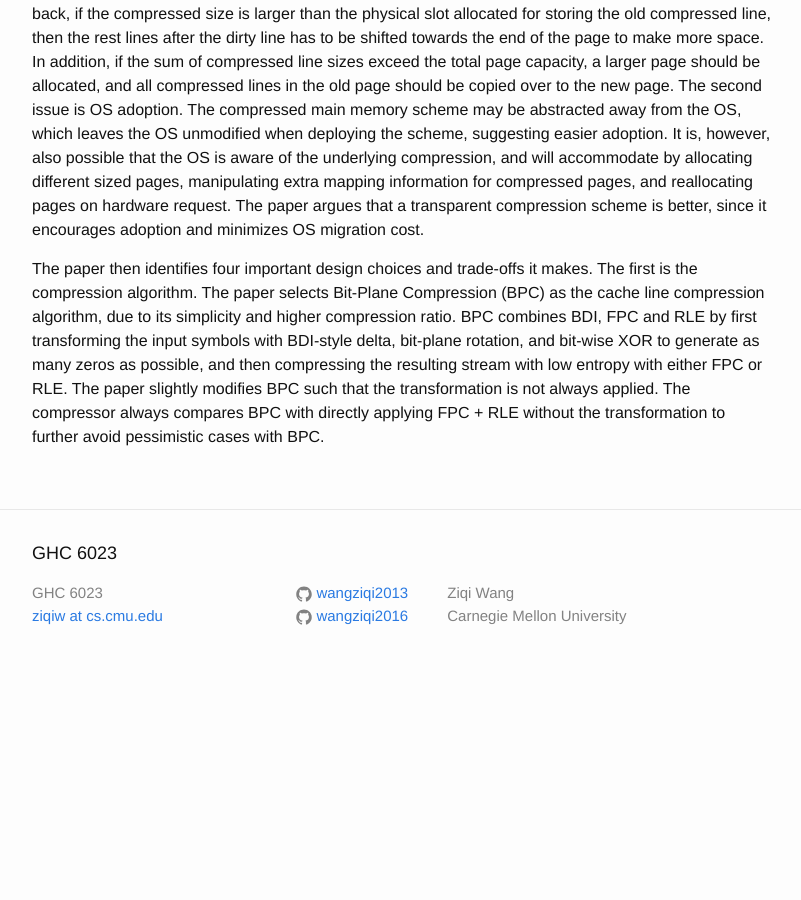
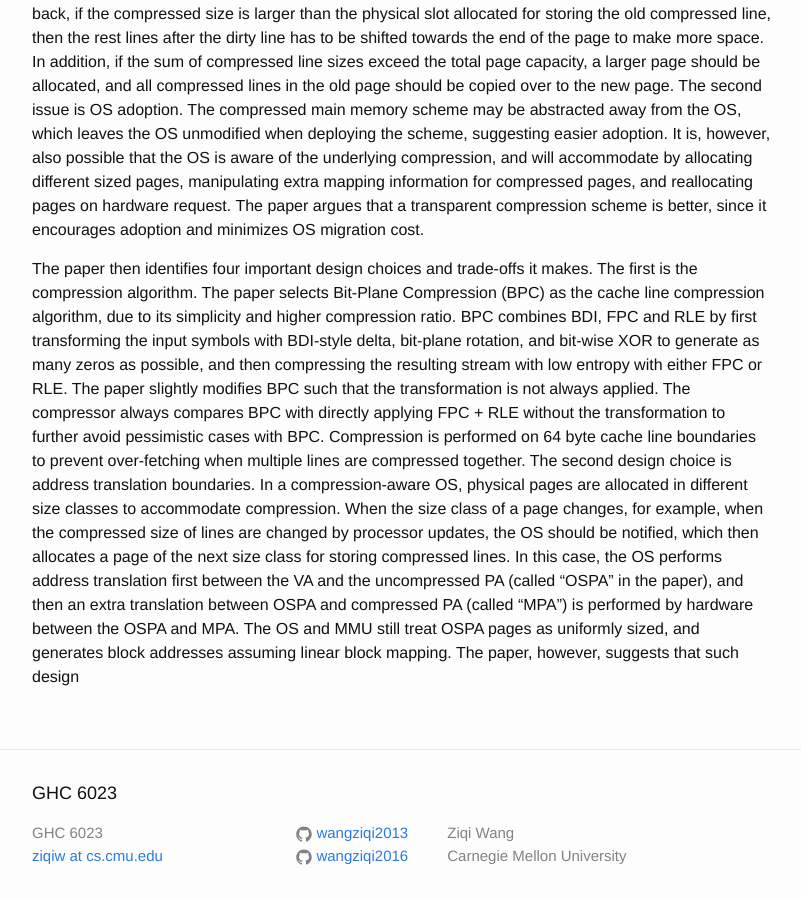
Before and after one commit to wangziqi2013/wangziqi2013.github.io, a Jekyll site: the page built from _posts/2020-07-13-compresso.markdown, in a window 1280 px wide and 900 px high, scrolled down 910 px. Shown: the whole window, without its empty margins (238-1039 px from the left). Built offline with Jekyll 4.4.1, drawn with Linux system fonts in a browser that asks for light colours; before the commit the page ends 1597 px from its top, so only the background shows below that.

Commit message:
Adding OS

```diff
--- a/_posts/2020-07-13-compresso.markdown
+++ b/_posts/2020-07-13-compresso.markdown
@@ -46,4 +46,12 @@ compression ratio. BPC combines BDI, FPC and RLE by first transforming the input
 rotation, and bit-wise XOR to generate as many zeros as possible, and then compressing the resulting stream with low
 entropy with either FPC or RLE. The paper slightly modifies BPC such that the transformation is not always applied. The
 compressor always compares BPC with directly applying FPC + RLE without the transformation to further avoid pessimistic
-cases with BPC.
+cases with BPC. Compression is performed on 64 byte cache line boundaries to prevent over-fetching when multiple lines
+are compressed together.
+The second design choice is address translation boundaries. In a compression-aware OS, physical pages are allocated in
+different size classes to accommodate compression. When the size class of a page changes, for example, when the compressed
+size of lines are changed by processor updates, the OS should be notified, which then allocates a page of the next
+size class for storing compressed lines. In this case, the OS performs address translation first between the VA and the
+uncompressed PA (called "OSPA" in the paper), and then an extra translation between OSPA and compressed PA (called "MPA")
+is performed by hardware between the OSPA and MPA. The OS and MMU still treat OSPA pages as uniformly sized, and generates
+block addresses assuming linear block mapping. The paper, however, suggests that such design
```
